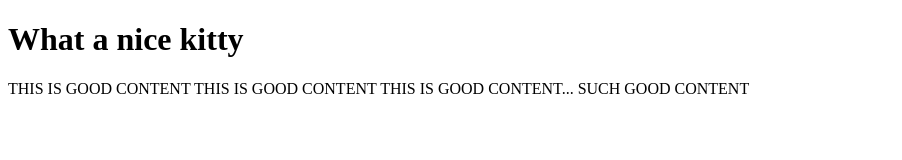
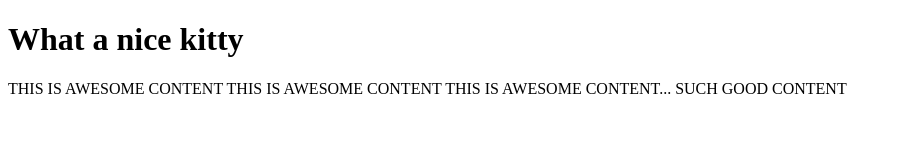
Before and after one commit to EmilyBermudez88/git-collaboration, a plain HTML site: page index.html in a window 1280 px wide. Shown: the whole page, without its empty margins (0-902 px from the left). Drawn offline with Linux system fonts and the light colour scheme.

Commit message:
changes to awesome content in p

```diff
--- a/index.html
+++ b/index.html
@@ -9,7 +9,7 @@
 <body>
      <h1>What a nice kitty</h1>
 
-     <p>THIS IS GOOD CONTENT THIS IS GOOD CONTENT THIS IS GOOD CONTENT... SUCH GOOD CONTENT</p>
+     <p>THIS IS AWESOME CONTENT THIS IS AWESOME CONTENT THIS IS AWESOME CONTENT... SUCH GOOD CONTENT</p>
 
 </body>
 </html>
```
